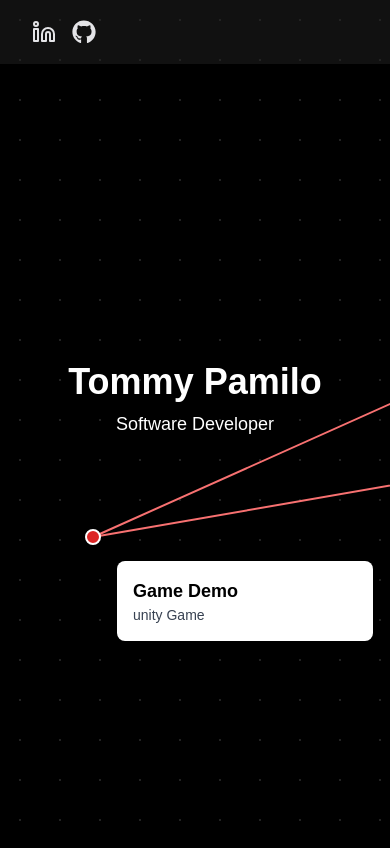
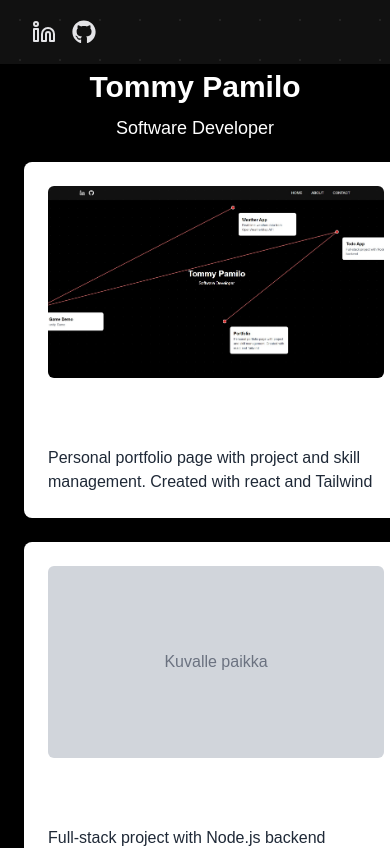
Before and after one commit to Tommy-Pamilo/Portfolio, a React (Create React App) app: page / in a window 390 px wide. Shown: the top 848 px of the page. Built offline with nearby package versions, Linux system fonts and the light colour scheme.

Commit message:
made to fit your phone

```diff
--- /dev/null
+++ b/src/Components/mobile.tsx
@@ -0,0 +1,33 @@
+import React from "react";
+import type { Project } from "../data/projects";
+import ProjectCard from "../Components/ProjectCard";
+
+type Props = {
+  projects: Project[];
+};
+
+export default function ProjectListMobile({ projects }: Props) {
+  return (
+    <div className="min-h-screen bg-black p-6 text-white overflow-auto">
+      <header className="text-center mb-8 sticky top-7  bg-black z-20 py-4 px-4">
+        <h1 className="text-3xl font-bold mb-2 break-words leading-tight">
+          Tommy Pamilo
+        </h1>
+        <p className="text-lg">Software Developer</p>
+      </header>
+
+      <main className="flex flex-col gap-6 max-w-lg mx-auto">
+        {projects.map((project) => (
+          <div key={project.title}>
+            <ProjectCard
+              title={project.title}
+              description={project.description}
+              imageUrl={project.imageUrl}
+              isSelected={true}
+            />
+          </div>
+        ))}
+      </main>
+    </div>
+  );
+}
--- a/src/data/projects.ts
+++ b/src/data/projects.ts
@@ -9,10 +9,11 @@ export type Project = {
 const projects: Project[] = [
   {
     title: "Portfolio",
-    description: "React + Tailwind",
+    description:
+      "Personal portfolio page with project and skill management. Created with react and Tailwind",
     x: 789,
     y: 614,
-    imageUrl: "",
+    imageUrl: "/images/portti.jpg",
   },
   {
     title: "Todo App",
--- a/src/sites/Home.tsx
+++ b/src/sites/Home.tsx
@@ -1,10 +1,9 @@
 import React, { useState, useEffect, useRef } from "react";
 import projectsData from "../data/projects";
 import ProjectCard from "../Components/ProjectCard";
+import ProjectListMobile from "../Components/mobile";
 
 type Project = (typeof projectsData)[0];
-
-const LOCAL_STORAGE_KEY = "myPortfolioProjectsPositions";
 
 const connections: [number, number][] = [
   [0, 1],
@@ -12,20 +11,23 @@ const connections: [number, number][] = [
   [2, 3],
 ];
 
+function useIsMobile() {
+  const [isMobile, setIsMobile] = useState(false);
+
+  useEffect(() => {
+    const check = () => setIsMobile(window.innerWidth < 768);
+    check();
+    window.addEventListener("resize", check);
+    return () => window.removeEventListener("resize", check);
+  }, []);
+
+  return isMobile;
+}
+
 export default function ProjectMap() {
-  const getStoredProjects = (): Project[] => {
-    const stored = localStorage.getItem(LOCAL_STORAGE_KEY);
-    if (stored) {
-      try {
-        return JSON.parse(stored);
-      } catch {
-        return projectsData;
-      }
-    }
-    return projectsData;
-  };
+  const isMobile = useIsMobile();
 
-  const [projects, setProjects] = useState<Project[]>(getStoredProjects);
+  const [projects, setProjects] = useState<Project[]>(projectsData);
   const [selectedProjectIndex, setSelectedProjectIndex] = useState<
     number | null
   >(null);
@@ -41,10 +43,6 @@ export default function ProjectMap() {
     x: window.innerWidth / 2,
     y: window.innerHeight / 2,
   };
-
-  useEffect(() => {
-    localStorage.setItem(LOCAL_STORAGE_KEY, JSON.stringify(projects));
-  }, [projects]);
 
   const handleMouseDown = (e: React.MouseEvent, index: number) => {
     e.stopPropagation();
@@ -89,6 +87,10 @@ export default function ProjectMap() {
     }
   };
 
+  if (isMobile) {
+    return <ProjectListMobile projects={projects} />;
+  }
+
   return (
     <div
       className="fixed inset-0 bg-black overflow-hidden"
@@ -129,18 +131,13 @@ export default function ProjectMap() {
             const to = projects[toIndex];
             if (!from || !to) return null;
 
-            const fromX = from.x;
-            const fromY = from.y;
-            const toX = to.x;
-            const toY = to.y;
-
             return (
               <line
                 key={idx}
-                x1={fromX}
-                y1={fromY}
-                x2={toX}
-                y2={toY}
+                x1={from.x}
+                y1={from.y}
+                x2={to.x}
+                y2={to.y}
                 stroke="#f87171"
                 strokeWidth={2}
                 strokeLinecap="round"
@@ -171,6 +168,7 @@ export default function ProjectMap() {
               className="w-4 h-4 rounded-full bg-red-600 border-2 border-white shadow-md absolute -top-2 -left-2"
               title={p.title}
             ></div>
+
             <div className="mt-6 ml-6">
               <ProjectCard
                 title={p.title}
```
